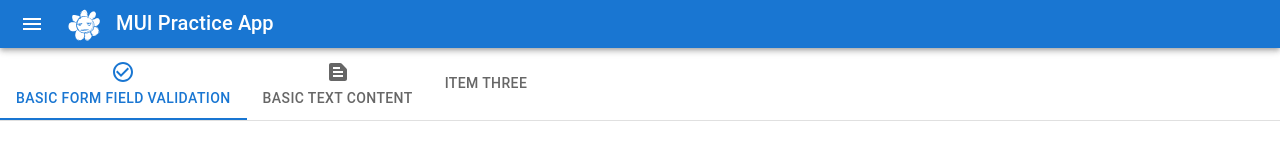
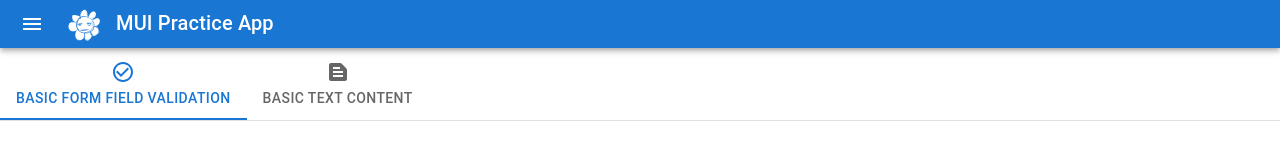
Before and after one commit to Sepiac/mui-practice, a React (Create React App) app: page / in a window 1280 px wide. Shown: the top 164 px of the page. Built offline with nearby package versions, Linux system fonts and the light colour scheme.

Commit message:
feat: remove third tab resolves gh-1

```diff
--- a/src/components/TabsImpl.tsx
+++ b/src/components/TabsImpl.tsx
@@ -57,7 +57,6 @@ export const TabsImpl = () => {
         <Tabs value={value} onChange={handleChange} aria-label="basic tabs example">
           <Tab label="Basic Form Field Validation" icon={<CheckCircleOutlineIcon />} {...a11yProps(0)} />
           <Tab label="Basic Text Content" icon={<TextSnippetIcon />} {...a11yProps(1)} />
-          <Tab label="Item Three" {...a11yProps(2)} />
         </Tabs>
       </Box>
       <TabPanel value={value} index={0}>
@@ -71,9 +70,6 @@ export const TabsImpl = () => {
         <Paper elevation={3} sx={{m:1}}>Lorem ipsum dolor sit amet, consectetur adipiscing elit, sed do eiusmod tempor incididunt ut labore et dolore magna aliqua. Ut enim ad minim veniam, quis nostrud exercitation ullamco laboris nisi ut aliquip ex ea commodo consequat. Duis aute irure dolor in reprehenderit in voluptate velit esse cillum dolore eu fugiat nulla pariatur. Excepteur sint occaecat cupidatat non proident, sunt in culpa qui officia deserunt mollit anim id est laborum.</Paper>
         <Paper elevation={3} sx={{m:1}}>Sed ut perspiciatis unde omnis iste natus error sit voluptatem accusantium doloremque laudantium, totam rem aperiam, eaque ipsa quae ab illo inventore veritatis et quasi architecto beatae vitae dicta sunt explicabo. Nemo enim ipsam voluptatem quia voluptas sit aspernatur aut odit aut fugit, sed quia consequuntur magni dolores eos qui ratione voluptatem sequi nesciunt. Neque porro quisquam est, qui dolorem ipsum quia dolor sit amet, consectetur, adipisci velit, sed quia non numquam eius modi tempora incidunt ut labore et dolore magnam aliquam quaerat voluptatem. Ut enim ad minima veniam, quis nostrum exercitationem ullam corporis suscipit laboriosam, nisi ut aliquid ex ea commodi consequatur? Quis autem vel eum iure reprehenderit qui in ea voluptate velit esse quam nihil molestiae consequatur, vel illum qui dolorem eum fugiat quo voluptas nulla pariatur?</Paper>
       </TabPanel>
-      <TabPanel value={value} index={2}>
-        <p>Item Three</p>
-      </TabPanel>
     </Box>
   )
 }
```
